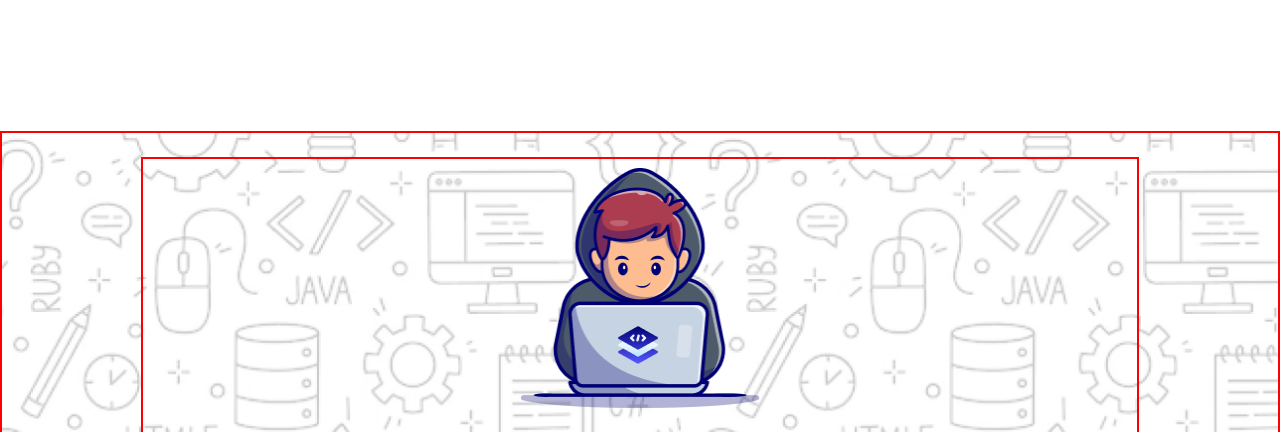
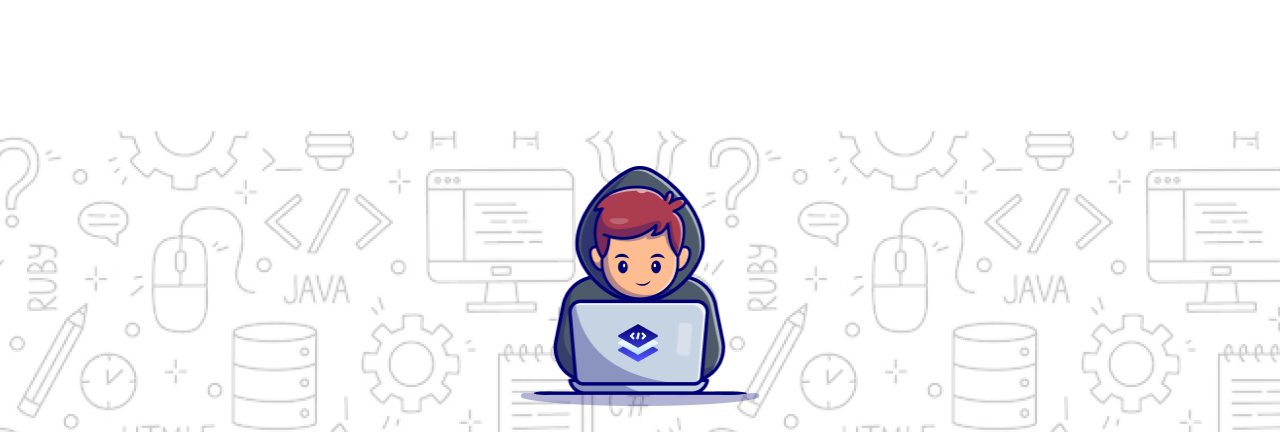
Before and after one commit to prayash231/B10A1-Challenge-Begins, a plain HTML site: page index.html in a window 1280 px wide. Shown: the top 432 px of the page. Drawn offline with Linux system fonts and the light colour scheme; a web font is replaced by a local one.

Commit message:
finally project done

```diff
--- a/style/style.css
+++ b/style/style.css
@@ -13,7 +13,7 @@ body{
 .banner-container{
     /* width: 1440px; */
     min-height: 652px;
-    border: 2px solid red;
+    /* border: 2px solid red; */
     margin: 131px auto 0;
     background-image: url(../assets/Hero-bg.png);
     background-position: center;
@@ -24,7 +24,7 @@ body{
 .banner-content{
     width: 998px;
     min-height: 582px;
-    border: 2px solid red;
+    /* border: 2px solid red; */
     margin: 24px auto;
     display: flex;
     flex-direction: column;
@@ -52,8 +52,8 @@ body{
     opacity: 0.7;
 }
 
-.banner-img{
-    margin: 0;
+.banner-img > img{
+    margin-top: 35px;
     /* width: 240.28px;
     height: 240px; */
     /* border: 2px solid red; */
@@ -295,7 +295,7 @@ body{
 .support{
     width: 1140px;
     height: 313px;
-    border: 2px solid red;
+    /* border: 2px solid red; */
     margin: 60px auto;
     background-image: url(../assets/handshake.jpg);
     background-position: center;
@@ -305,7 +305,7 @@ body{
 }
 
 .support h2{
-    margin-top: 64px;
+    padding-top: 64px;
     text-align: center;
     color: rgb(255, 255, 255);
     font-size: 32px;
```
